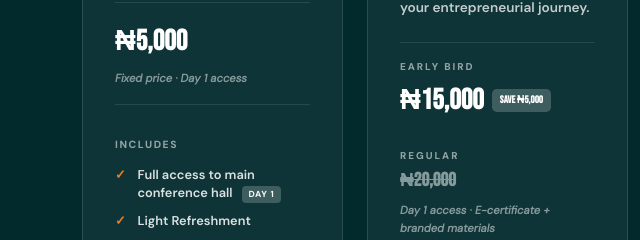
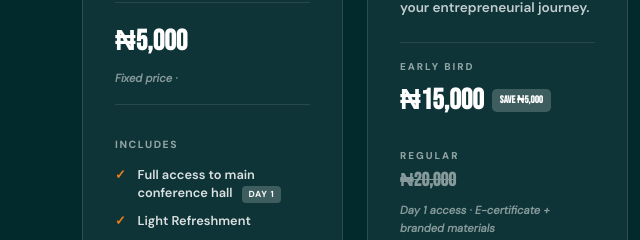
Before and after one commit to vintechdigitalservices-sudo/UNDER45ceos-, a plain HTML site: page ticket.html in a window 1280 px wide. Shown: the part 743-983 px from the top of the page, 0-640 px from the left. Drawn offline with nearby package versions, Linux system fonts and the light colour scheme.

Commit message:
Update ticket price note for essential ticket
Removed 'Day 1 access' from the ticket price note.

```diff
--- a/ticket.html
+++ b/ticket.html
@@ -600,7 +600,7 @@
                     <p class="ticket-desc">Affordable access to the main stage. Perfect for students, early-stage founders, and budget-conscious go-getters.</p>
                     <div class="ticket-price-section">
                         <div class="ticket-price">₦5,000</div>
-                        <div class="ticket-price-note">Fixed price · Day 1 access</div>
+                        <div class="ticket-price-note">Fixed price · </div>
                     </div>
                     <div class="ticket-features-title">INCLUDES</div>
                     <ul class="ticket-features">
```
